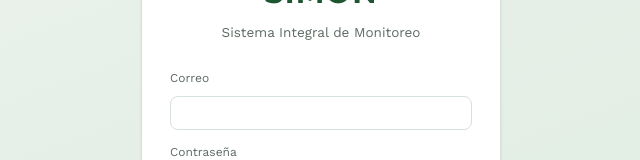
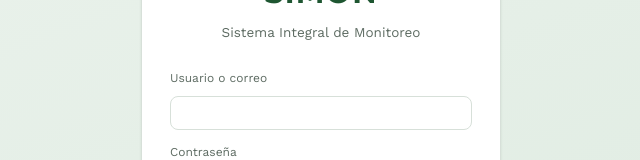
Before and after one commit to fbolivar/monitoreo, an Angular app in the folder frontend/: page /login in a window 1280 px wide. Shown: the part 307-467 px from the top of the page, without its empty margins (319-959 px from the left). Built offline with nearby package versions, Linux system fonts and the light colour scheme.

Commit message:
feat(auth): login acepta usuario corto (no solo email) para SSO LDAP; campo de login a texto

```diff
--- a/frontend/src/app/features/auth/login.ts
+++ b/frontend/src/app/features/auth/login.ts
@@ -14,8 +14,8 @@ import { AuthService } from '../../core/auth.service';
         <h1>SIMON</h1>
         <p class="sub">Sistema Integral de Monitoreo</p>
 
-        <label>Correo</label>
-        <input type="email" name="email" [(ngModel)]="email" autocomplete="username" required />
+        <label>Usuario o correo</label>
+        <input type="text" name="email" [(ngModel)]="email" autocomplete="username" required />
 
         <label>Contraseña</label>
         <input type="password" name="password" [(ngModel)]="password"
```
Also changed, not shown: 1 other file (tests, documents, lock files or other folders).
